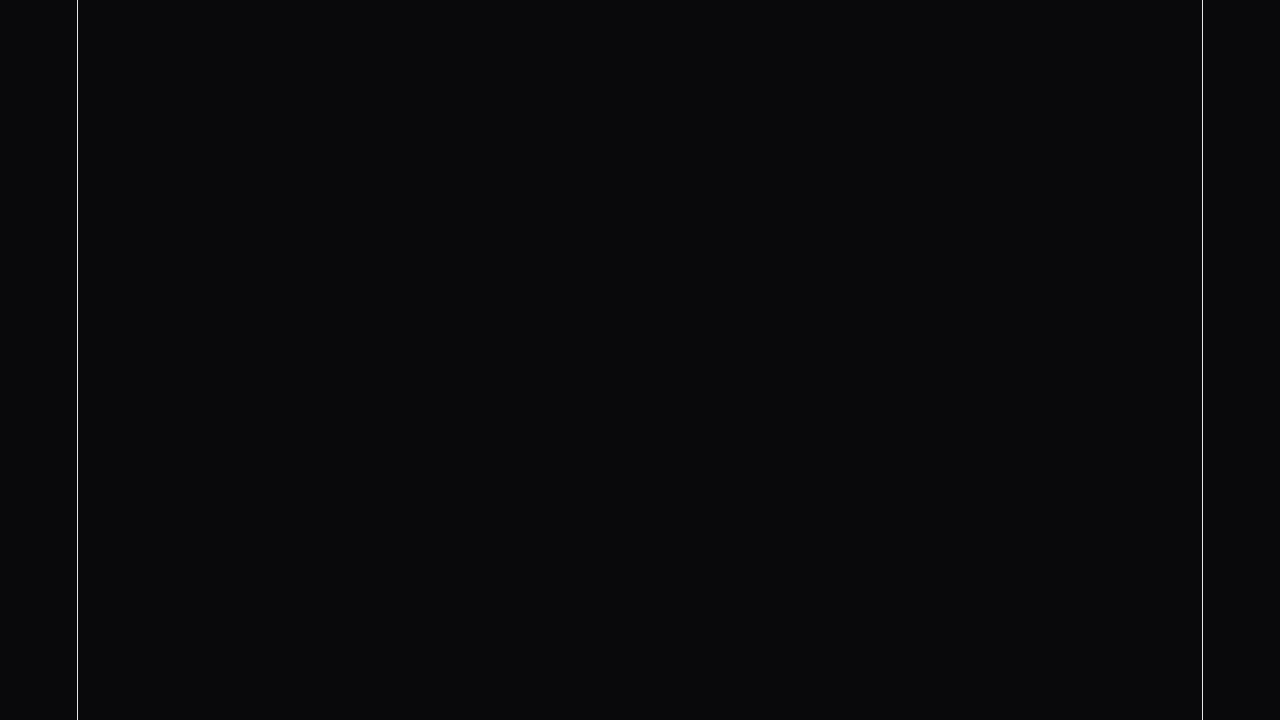
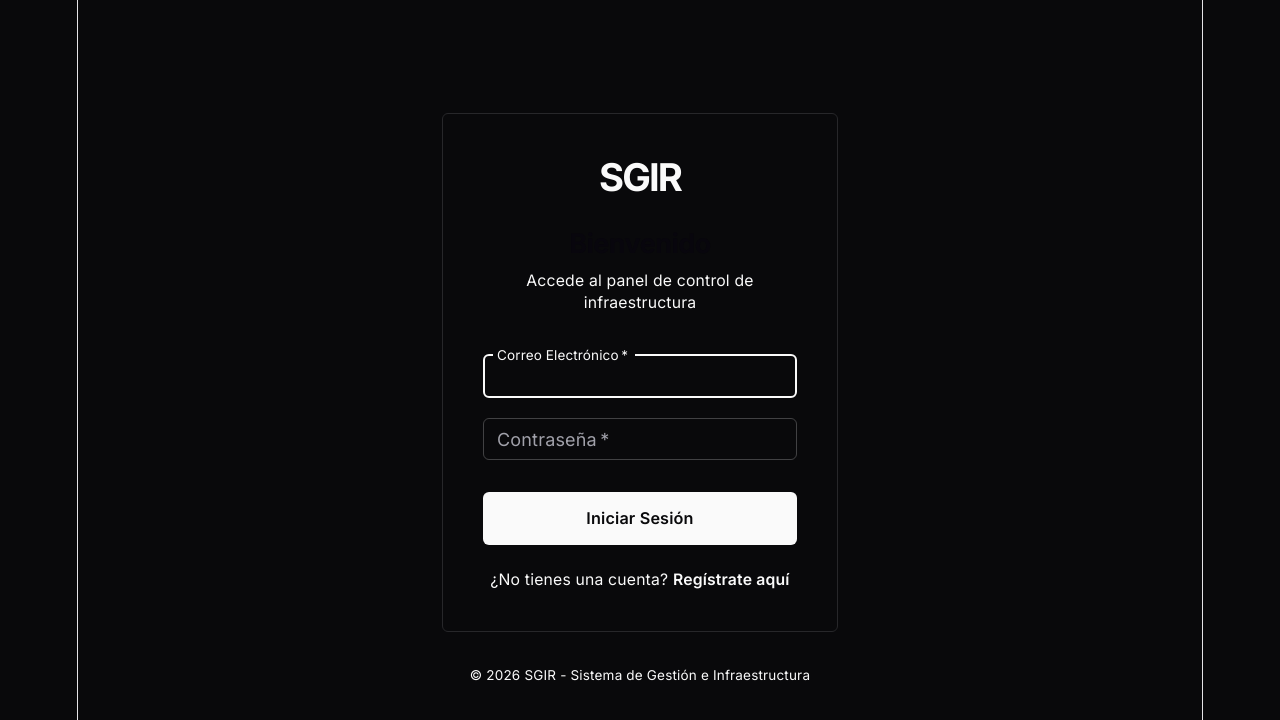
Before and after one commit to snnare/sgir_frontend, a React (Vite) app: page /login in a window 1280 px wide. Before the commit this address had no page. Shown: the top 720 px of the page. Built offline with nearby package versions, Linux system fonts and the light colour scheme.

Commit message:
Add LoginScreen, falta el icon de SGIR

```diff
--- a/src/App.tsx
+++ b/src/App.tsx
@@ -5,7 +5,7 @@ import { getTheme } from './theme';
 import { useThemeStore } from './store/useThemeStore';
 import { HomePage } from './pages/HomePage';
 import { RegisterPage } from './pages/RegisterPage';
-
+import { LoginPage } from './pages/LoginPage';
 
 function App() {
   const mode = useThemeStore((state) => state.mode);
@@ -20,6 +20,7 @@ function App() {
         <Routes>
           <Route path="/" element={<HomePage />} />
           <Route path="/register" element={<RegisterPage />} />
+          <Route path="/login" element={<LoginPage />} />
         </Routes>
       </BrowserRouter>
     </ThemeProvider>
--- /dev/null
+++ b/src/components/LoginForm.tsx
@@ -0,0 +1,62 @@
+import { Box, TextField, Button, Typography, Link, Stack } from '@mui/material';
+import { Link as RouterLink } from 'react-router-dom';
+
+export const LoginForm = () => {
+  return (
+    <Box component="form" noValidate sx={{ width: '100%', mt: 1 }}>
+      <Stack spacing={2.5}>
+        <TextField
+          required
+          fullWidth
+          id="email"
+          label="Correo Electrónico"
+          name="email"
+          autoComplete="email"
+          autoFocus
+        />
+        <TextField
+          required
+          fullWidth
+          name="password"
+          label="Contraseña"
+          type="password"
+          id="password"
+          autoComplete="current-password"
+        />
+      </Stack>
+
+      <Button
+        type="submit"
+        fullWidth
+        variant="contained"
+        sx={{
+          mt: 4,
+          mb: 2,
+          py: 1.5,
+          fontWeight: 600,
+          fontSize: '0.9rem'
+        }}
+      >
+        Iniciar Sesión
+      </Button>
+
+      <Box sx={{ textAlign: 'center', mt: 1 }}>
+        <Typography variant="body2" color="text.secondary">
+          ¿No tienes una cuenta?{' '}
+          <Link
+            component={RouterLink}
+            to="/register"
+            sx={{
+              color: 'text.primary',
+              fontWeight: 600,
+              textDecoration: 'none',
+              '&:hover': { textDecoration: 'underline' }
+            }}
+          >
+            Regístrate aquí
+          </Link>
+        </Typography>
+      </Box>
+    </Box>
+  );
+};
--- /dev/null
+++ b/src/pages/LoginPage.tsx
@@ -0,0 +1,55 @@
+import { Container, Box, Paper, Typography } from '@mui/material';
+import { LoginForm } from '../components/LoginForm';
+
+export const LoginPage = () => {
+  return (
+    <Container component="main" maxWidth="xs">
+      <Box
+        sx={{
+          minHeight: '100vh',
+          display: 'flex',
+          flexDirection: 'column',
+          justifyContent: 'center',
+          alignItems: 'center',
+        }}
+      >
+        <Paper
+          elevation={0}
+          sx={{
+            p: { xs: 3, sm: 5 },
+            display: 'flex',
+            flexDirection: 'column',
+            alignItems: 'center',
+            width: '100%',
+          }}
+        >
+          {/* Marcador de texto para el Icono de SGIR */}
+          <Typography
+            variant="h4"
+            sx={{
+              fontWeight: 800,
+              mb: 3,
+              letterSpacing: '-0.05em',
+              color: 'text.primary'
+            }}
+          >
+            SGIR
+          </Typography>
+
+          <Typography component="h1" variant="h5" sx={{ mb: 1, fontWeight: 700 }}>
+            Bienvenido
+          </Typography>
+          <Typography variant="body2" color="text.secondary" sx={{ mb: 4, textAlign: 'center' }}>
+            Accede al panel de control de infraestructura
+          </Typography>
+
+          <LoginForm />
+        </Paper>
+
+        <Typography variant="caption" color="text.secondary" sx={{ mt: 4 }}>
+          © {new Date().getFullYear()} SGIR - Sistema de Gestión e Infraestructura
+        </Typography>
+      </Box>
+    </Container>
+  );
+};
```
